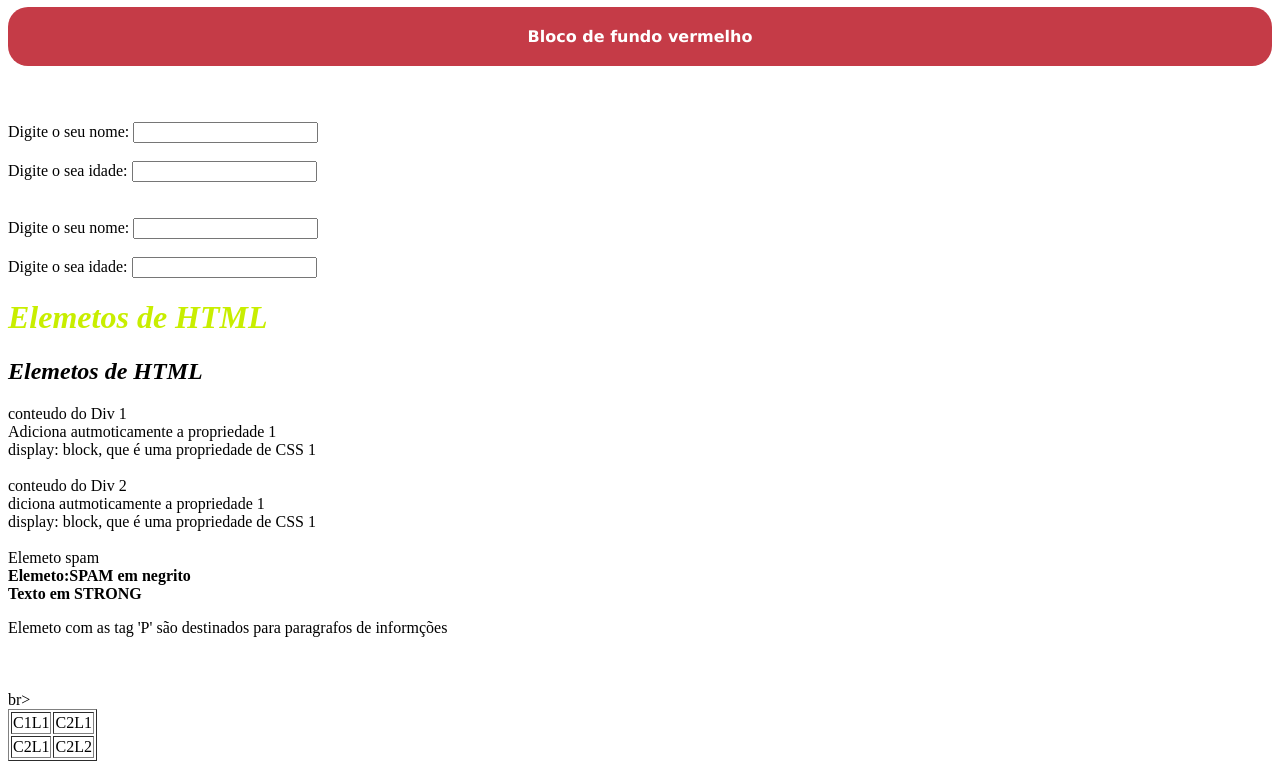
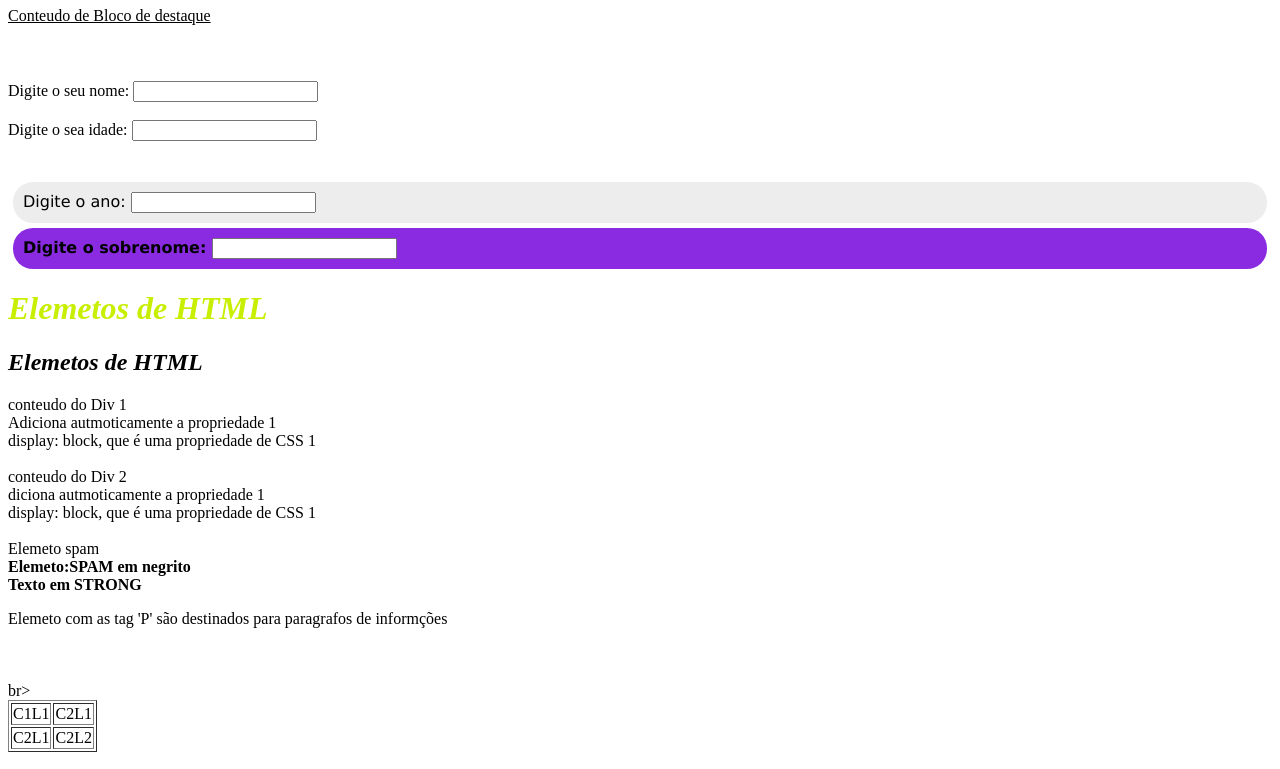
Before and after one commit to David-Lisboa/Ocean_Python_HTML_CSS_09_11_2020, a plain HTML site: page index.html in a window 1280 px wide. Shown: the part 73-842 px from the top of the page. Drawn offline with Linux system fonts and the light colour scheme.

Commit message:
Atualização apartir do professor

```diff
--- a/index.html
+++ b/index.html
@@ -11,38 +11,40 @@
 
     <div id='bloco_estilizacao'>
         <h1>Estilização</h1>
-        <div class="bloco_vermelho">
-            Bloco de fundo vermelho
+
+        <div class="bloco_estilizacao">
+            Conteudo de Bloco de destaque
         </div>
     </div>
     <br><br>
 
     <form class="formulario">
-        <div clas="formulario.input">
+        <div clas="formulario_input">
             <label for = "nome">Digite o seu nome: </label>
             <input type="text" name="nome" id="nome">
         </div>
         <br>
-        <div clas="formulario.input">
+
+        <div clas="formulario_input">
             <label for = "idade">Digite o sea idade: </label>
             <input type="text" name="idade" id="idade">
         </div>
         <br><br>
 
-    <form class="formulario.formulario_especial">
-        <div clas="formulario.especial">
-            <label for = "nome">Digite o seu nome: </label>
-            <input type="text" name="nome" id="nome">
+
+    <form class="formulario formulario_especial">
+        <div class="formulario_input">
+            <label for="ano">Digite o ano:</label>
+            <input type="text" name="ano" id="ano">
         </div>
-        <br>
-        <div clas="formulario.formulario_especial">
-            <label for = "idade">Digite o sea idade: </label>
-            <input type="text" name="idade" id="idade">
-        </div>
+    </form>
 
 
-
-
+    <form class="formulario_especial">
+        <div class="formulario_input">
+            <label for="sobrenome">Digite o sobrenome:</label>
+            <input type="text" name="sobrenome" id="sobrenome">
+        </div>
     </form>
 
 
--- a/style.css
+++ b/style.css
@@ -1,14 +1,16 @@
-
-    .bloco_vermelho {
-    background: rgb(197, 59, 71);
-    color: white;
-    padding: 20px;
-    text-align: center;
-    font-family: Verdana, Geneva, Tahoma, sans-serif;
-    font-weight: bolder;
-    font-size: 20;
-    border-radius: 20px;
-    box-shadow: 20px;
+#bloco_estilizacao {
+    text-decoration: underline;
+}
+    .bloco_destaque {
+        background: #00bcff;
+        color: white;
+        padding: 20px;
+        text-align: center;
+        font-family: 'Verdana';
+        font-weight: bold;
+        font-size: 20px;
+        border-radius: 50px;
+        box-shadow: 2px 2px 10px 0px black;
     }
     .formulario{
         margin-top: 20px;
@@ -16,18 +18,21 @@
     }
 
     .formulario.formulario_especial{
-        width: 50%;
+        width: 80%;
     }
 
-    .formulario.formulario_especial .formulario.input{
+    .formulario_especial{
+        font-weight: bold;
+    }
+
+    .formulario_especial .formulario_input{
         background-color: blueviolet;
     }
 
-    .formulario.input{
+    .formulario_input{
         padding: 10px;
-        background: #ededed ;
-        margin: 50px;
+        background: #ededed;
+        margin: 5px;
         border-radius: 20px;
-        font-family: Verdana, Geneva, Tahoma, sans-serif;
-
+        font-family: 'Verdana';
     }
```
